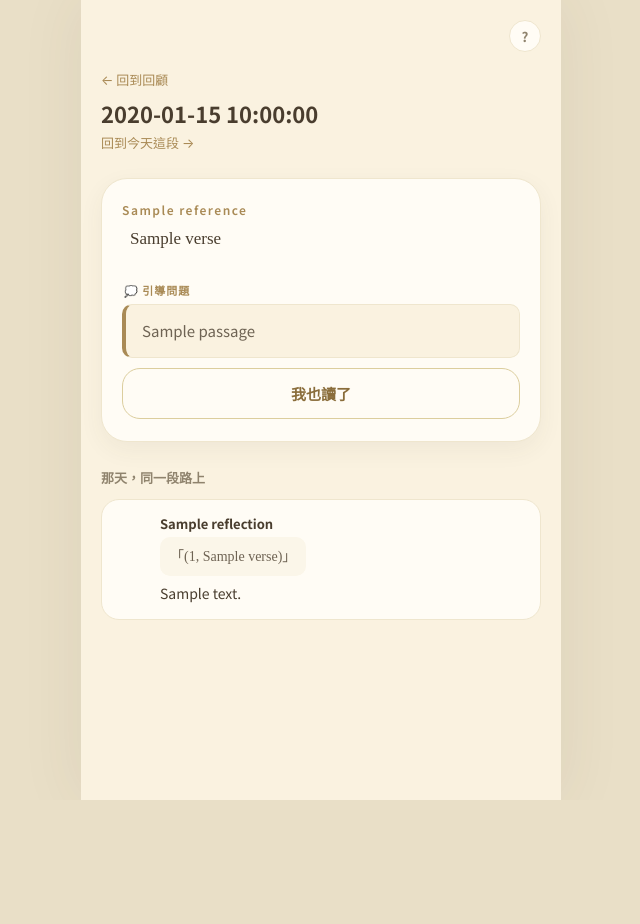
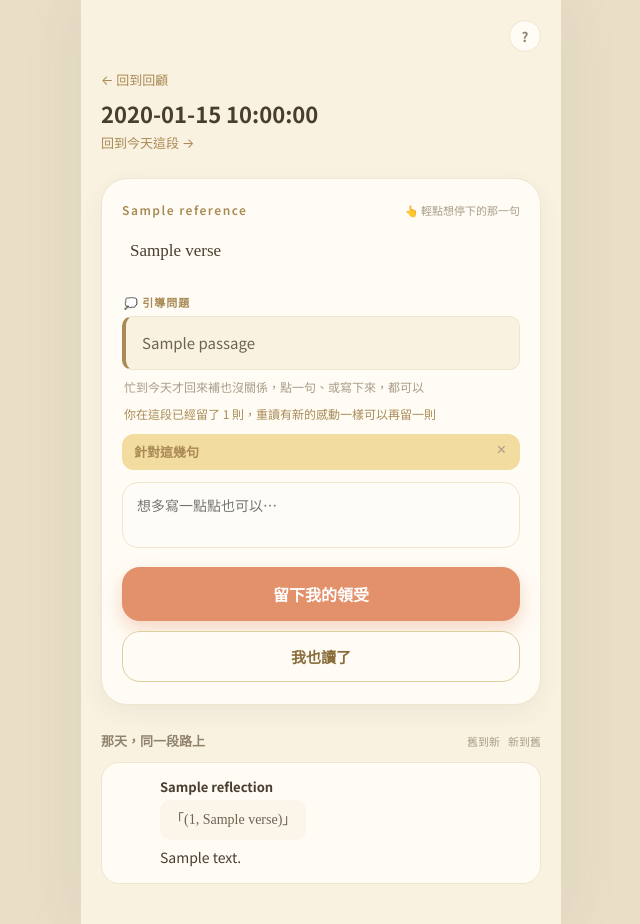
Before and after one commit to windsjp00171-star/GROUP-Devotion, a Flask app: template templates/history_day.html in a window 1280 px wide. Shown: the whole page, without its empty margins (319-959 px from the left). Before the commit the page ends 800 px from the top, so only its background shows below. Run offline with Flask 3, Linux system fonts and the light colour scheme; the template is opened without the code that fills it: most values are stand-ins (such as "Sample title", 1, 10 or a date in 2020); parts of the project's set-up code (start-up, migrations or seed data) failed here and were passed over.

Commit message:
領受不再留過一次就鎖住：可以留好幾則、可以編輯、回顧可以完整寫領受
- reflections 拿掉 (passage_id, member_id) 唯一限制，同一段經文可以累積好幾則
  不同時間點的領受，不是只能留一次；新增編輯功能，可以改自己舊的那一則
- 首頁/回顧頁的表單永遠顯示，不再因為留過就鎖住；動態牆加新舊排序切換
- 回顧頁可以完整寫領受（標記好幾句、複選經節），不再只有輕量「我也讀了」；
  /history/<今天> 直接導回首頁，避免同一天兩個網址長得不一樣
- 中途做了回應/留言功能，討論後覺得自由留言風險較高（怕引發論戰）先不做，
  已完整復原，沒有留半成品在程式碼裡
- AI 引導問題的系統提示語加強，避免用「像經文中所描述的……一樣」這種轉述
  句型鋪陳情境，讀起來更口語自然

migration SQL 見 README，寫入時有偵測到限制還沒拿掉的降級處理，不會讓核心
流程在 migration 跑之前就壞掉

```diff
--- a/app.py
+++ b/app.py
@@ -20,6 +20,8 @@ from data_store import (
     export_passage,
     get_member_by_line_id,
     get_passage_by_date,
+    get_passage_by_id,
+    get_reflection_by_id,
     get_reflections,
     get_today_passage,
     import_passages,
@@ -29,6 +31,7 @@ from data_store import (
     set_nickname,
     set_passage_for_date,
     set_today_passage,
+    update_reflection,
 )
 from plan_import import parse_plan_file
 from scripture import BOOK_NAMES, get_scripture_with_labels, resolve_book_chapter
@@ -70,6 +73,10 @@ def _current_member_id():
         return None
     member = get_member_by_line_id(get_user()["line_user_id"])
     return member["id"] if member else None
+
+
+def _sort_param() -> str:
+    return "desc" if request.args.get("sort") == "desc" else "asc"
 
 
 @app.route("/healthz")
@@ -124,15 +131,17 @@ def home():
         return render_template("no_passage.html")
 
     my_member_id = _current_member_id()
-    reflections = get_reflections(passage["id"], my_member_id)
-    mine = next((r for r in reflections if r["mine"]), None)
+    sort = _sort_param()
+    reflections = get_reflections(passage["id"], my_member_id, sort=sort)
+    my_reflection_count = sum(1 for r in reflections if r["mine"])
 
     return render_template(
         "home.html",
         passage=passage,
         verses=list(enumerate(passage["verses"])),
         reflections=reflections,
-        submitted=mine is not None,
+        my_reflection_count=my_reflection_count,
+        sort=sort,
         bible_actionbook_url=_actionbook_deep_link(passage["reference"]),
     )
 
@@ -140,11 +149,14 @@ def home():
 @app.route("/reflections", methods=["POST"])
 @login_required
 def submit_reflection():
-    # 回顧頁的「我也讀了」：針對指定（通常是過去）的那一段經文登記已讀，
-    # 不開放在回顧頁寫領受或標記哪一句——回顧是往回看，不是回頭補作業。
+    # 回顧頁：針對指定（過去）的那一段經文留領受，可以標記好幾句、可以寫字，
+    # 跟首頁「留下我的領受」是同一件事——只是忙到今天才回來補，不代表當初沒有真的
+    # 停下來讀，回頭補的領受一樣是真的領受。
     passage_id = request.form.get("passage_id")
     if passage_id:
-        add_my_reflection(passage_id, _current_member_id(), None, "")
+        verse_indexes = [int(x) for x in request.form.get("verse_indexes", "").split(",") if x.strip().isdigit()]
+        note = (request.form.get("note") or "").strip()
+        add_my_reflection(passage_id, _current_member_id(), verse_indexes, note)
         passage_date = request.form.get("passage_date")
         if passage_date:
             return redirect(url_for("history_day", passage_date=passage_date))
@@ -177,6 +189,47 @@ def admin_delete_reflection(reflection_id):
     if next_url.startswith("/"):
         return redirect(next_url)
     return redirect(url_for("home"))
+
+
+@app.route("/reflections/<reflection_id>/edit", methods=["GET", "POST"])
+@login_required
+def edit_reflection(reflection_id):
+    """改自己留過的某一則領受，不是留新的一則——想留新的一則就直接在首頁／回顧
+    再送出一次表單，同一段經文本來就可以留好幾則。"""
+    reflection = get_reflection_by_id(reflection_id)
+    my_member_id = _current_member_id()
+    if not reflection or reflection.get("member_id") != my_member_id:
+        return redirect(url_for("home"))
+
+    passage = get_passage_by_id(reflection["passage_id"])
+    if not passage:
+        return redirect(url_for("home"))
+
+    next_url = request.values.get("next") or ""
+    if next_url and not next_url.startswith("/"):
+        next_url = ""
+
+    if request.method == "POST":
+        verse_indexes = [int(x) for x in request.form.get("verse_indexes", "").split(",") if x.strip().isdigit()]
+        note = (request.form.get("note") or "").strip()
+        update_reflection(reflection_id, my_member_id, verse_indexes, note)
+        return redirect(next_url or url_for("home"))
+
+    # 舊資料只有單一 verse_index，跟 get_reflections 一樣的退回邏輯。
+    verse_indexes = reflection.get("verse_indexes") or (
+        [reflection["verse_index"]] if reflection.get("verse_index") is not None else []
+    )
+    reflection = {**reflection, "verse_indexes": verse_indexes}
+    selected_text = "／".join(passage["verses"][i] for i in verse_indexes if i < len(passage["verses"]))
+
+    return render_template(
+        "edit_reflection.html",
+        reflection=reflection,
+        passage=passage,
+        verses=list(enumerate(passage["verses"])),
+        selected_text=selected_text,
+        next_url=next_url,
+    )
 
 
 @app.route("/history")
@@ -237,10 +290,16 @@ def history_day(passage_date):
     except ValueError:
         return redirect(url_for("history"))
 
+    today_str = local_time.today().isoformat()
     # 回顧是往回看，不是提前偷看還沒發生的排程——即使直接打網址帶未來日期也擋掉，
     # 不能只靠月曆畫面沒有連結這件事（那只是不好按到，不是真的擋住）。
-    if passage_date > local_time.today().isoformat():
+    if passage_date > today_str:
         return redirect(url_for("history"))
+
+    # 今天本來就有自己的首頁，不需要在回顧底下長出另一個長得不一樣的「今天」，
+    # 兩個網址看到同一天卻不一樣的畫面只會讓人搞混。
+    if passage_date == today_str:
+        return redirect(url_for("home"))
 
     passage = get_passage_by_date(passage_date)
     if not passage:
@@ -248,8 +307,10 @@ def history_day(passage_date):
     passage = dict(passage)
     passage["guiding_question"] = passage.get("guiding_question") or DEFAULT_GUIDING_QUESTION
 
-    reflections = get_reflections(passage["id"], _current_member_id())
-    mine = next((r for r in reflections if r["mine"]), None)
+    my_member_id = _current_member_id()
+    sort = _sort_param()
+    reflections = get_reflections(passage["id"], my_member_id, sort=sort)
+    my_reflection_count = sum(1 for r in reflections if r["mine"])
 
     return render_template(
         "history_day.html",
@@ -257,7 +318,8 @@ def history_day(passage_date):
         passage_date=passage_date,
         verses=list(enumerate(passage["verses"])),
         reflections=reflections,
-        already_marked=mine is not None,
+        my_reflection_count=my_reflection_count,
+        sort=sort,
         bible_actionbook_url=_actionbook_deep_link(passage["reference"]),
     )
 
--- a/schema.sql
+++ b/schema.sql
@@ -56,8 +56,9 @@ create table if not exists reflections (
   note text not null default '',
   kind text not null default 'flower' check (kind in ('flower', 'fruit', 'butterfly', 'stone')),
   color text not null default '#EFC26B',
-  created_at timestamptz not null default now(),
-  unique (passage_id, member_id)
+  created_at timestamptz not null default now()
+  -- 沒有 unique (passage_id, member_id)：同一段經文可以留好幾則不同時間點的領受，
+  -- 不會因為留過一次就被鎖住——回頭重讀有新的感動，本來就可以再留一則。
 );
 
 create index if not exists idx_members_group on members (group_id);
--- a/static/css/style.css
+++ b/static/css/style.css
@@ -320,6 +320,12 @@ body {
   color: var(--color-muted);
 }
 
+.already-count-hint {
+  margin: 10px 2px 0;
+  font-size: 12px;
+  color: var(--color-accent);
+}
+
 .selected-verse {
   display: flex;
   align-items: flex-start;
@@ -583,11 +589,37 @@ body {
   scroll-margin-top: 20px;
 }
 
+.feed-header {
+  display: flex;
+  align-items: baseline;
+  justify-content: space-between;
+  gap: 10px;
+  margin: 8px 0 0;
+}
+
 .feed-title {
-  margin: 8px 0 0;
+  margin: 0;
   font-size: 13px;
   font-weight: 700;
   color: var(--color-label);
+}
+
+.feed-sort {
+  display: flex;
+  gap: 8px;
+  flex-shrink: 0;
+}
+
+.feed-sort__link {
+  font-size: 11px;
+  color: var(--color-muted);
+  text-decoration: none;
+}
+
+.feed-sort__link--active {
+  color: var(--color-accent);
+  font-weight: 700;
+  text-decoration: underline;
 }
 
 .feed-empty {
@@ -658,6 +690,14 @@ body {
 .feed-item__note--empty {
   font-size: 13px;
   color: var(--color-muted);
+}
+
+.feed-item__edit {
+  display: inline-block;
+  margin-top: 6px;
+  font-size: 12px;
+  color: var(--color-accent);
+  text-decoration: none;
 }
 
 .feed-item__remove-form {
@@ -927,12 +967,6 @@ body {
   color: var(--color-muted);
 }
 
-.history-marked-hint {
-  margin: 14px 0 0;
-  font-size: 13px;
-  color: var(--color-ink-soft);
-}
-
 /* ---------- 動畫 ---------- */
 
 @keyframes gentleBob {
--- /dev/null
+++ b/templates/_feed_item.html
@@ -0,0 +1,53 @@
+{# 單一則領受的卡片，首頁動態牆、回顧的歷史動態牆共用，改一個地方兩邊都會更新。
+   需要呼叫端在迴圈裡提供 r（領受）、passage；is_first_reflection=true 才會加聚焦導覽的屬性
+   （不是在這裡用 loop.first——include 進來的模板拿不到外層迴圈的 loop 變數）。 #}
+<div class="feed-item{{ ' feed-item--mine' if r.mine else '' }}"
+     {% if is_first_reflection %}data-tour-step="7" data-tour-text="每一則都是小組裡真的有人在這段經文停下的地方。"{% endif %}>
+  <span class="feed-item__mark mark mark--{{ r.kind }}" style="--mark-color:{{ r.color }}" aria-hidden="true">
+    {% if r.kind == 'flower' %}
+      <span class="mark__petal mark__petal--t"></span>
+      <span class="mark__petal mark__petal--b"></span>
+      <span class="mark__petal mark__petal--l"></span>
+      <span class="mark__petal mark__petal--r"></span>
+      <span class="mark__center"></span>
+    {% elif r.kind == 'fruit' %}
+      <span class="mark__stem"></span>
+      <span class="mark__body"></span>
+    {% elif r.kind == 'butterfly' %}
+      <span class="mark__wing mark__wing--l"></span>
+      <span class="mark__wing mark__wing--r"></span>
+      <span class="mark__antenna"></span>
+    {% elif r.kind == 'stone' %}
+      <span class="mark__rock"></span>
+      <span class="mark__shine"></span>
+    {% endif %}
+  </span>
+  <div class="feed-item__body">
+    <p class="feed-item__name">{{ '你' if r.mine else r.name }}</p>
+    {% for vi in r.verse_indexes %}
+    <p class="feed-item__verse">
+      {% if passage.verse_labels and passage.verse_labels[vi] %}<span class="feed-item__verse-num">{{ passage.verse_labels[vi] }}</span>{% endif %}
+      「{{ passage.verses[vi] }}」
+    </p>
+    {% endfor %}
+    {% if r.note and r.note.strip() %}
+    <p class="feed-item__note">{{ r.note }}</p>
+    {% elif r.verse_indexes %}
+    <p class="feed-item__note feed-item__note--empty">{{ '你' if r.mine else r.name }} 也在這幾句停下了腳步，沒有多寫什麼</p>
+    {% else %}
+    <p class="feed-item__note feed-item__note--empty">{{ '你' if r.mine else r.name }} 也讀了這段</p>
+    {% endif %}
+
+    {% if r.mine %}
+    <a class="feed-item__edit" href="{{ url_for('edit_reflection', reflection_id=r.id, next=request.path) }}">編輯</a>
+    {% endif %}
+  </div>
+  {% if current_user_is_admin %}
+  <form class="feed-item__remove-form" method="post" action="{{ url_for('admin_delete_reflection', reflection_id=r.id) }}"
+        onsubmit="return confirm('移除這則領受？當事人不會收到通知。');">
+    <input type="hidden" name="csrf_token" value="{{ csrf_token() }}">
+    <input type="hidden" name="next" value="{{ request.path }}">
+    <button type="submit" class="feed-item__remove" aria-label="移除這則領受">×</button>
+  </form>
+  {% endif %}
+</div>
--- a/templates/history_day.html
+++ b/templates/history_day.html
@@ -13,11 +13,14 @@
   </header>
 
   <section class="passage-card">
-    <p class="passage-ref">{{ passage.reference }}</p>
+    <div class="passage-ref-row">
+      <p class="passage-ref">{{ passage.reference }}</p>
+      <p class="tap-hint" aria-hidden="true">👆 輕點想停下的那一句</p>
+    </div>
 
-    <div class="passage-text">
+    <div class="passage-text" id="passage-text">
       {% for index, verse in verses %}
-      <p class="verse-static">
+      <p class="verse" data-verse-index="{{ index }}">
         {% if passage.verse_labels and passage.verse_labels[index] %}<span class="verse-num">{{ passage.verse_labels[index] }}</span>{% endif %}
         {{ verse }}
       </p>
@@ -28,72 +31,48 @@
       <p class="prompt-label">💭 引導問題</p>
       <p class="prompt">{{ passage.guiding_question }}</p>
     </div>
+    <p class="prompt-hint">忙到今天才回來補也沒關係，點一句、或寫下來，都可以</p>
 
-    {% if not already_marked %}
+    {% if my_reflection_count %}
+    <p class="already-count-hint">你在這段已經留了 {{ my_reflection_count }} 則，重讀有新的感動一樣可以再留一則</p>
+    {% endif %}
+
+    <form class="reflection-form" method="post" action="{{ url_for('submit_reflection') }}">
+      <input type="hidden" name="csrf_token" value="{{ csrf_token() }}">
+      <input type="hidden" name="passage_id" value="{{ passage.id }}">
+      <input type="hidden" name="passage_date" value="{{ passage_date }}">
+      <input type="hidden" name="verse_indexes" id="verse-index-input" value="">
+      <p class="selected-verse" id="selected-verse" hidden>
+        <span class="selected-verse__label">針對這幾句</span>
+        <span class="selected-verse__text" id="selected-verse-text"></span>
+        <button type="button" class="selected-verse__clear" id="selected-verse-clear" aria-label="取消標記">×</button>
+      </p>
+      <textarea name="note" placeholder="想多寫一點點也可以…"></textarea>
+      <button type="submit" class="btn btn--primary">留下我的領受</button>
+    </form>
     <form method="post" action="{{ url_for('submit_reflection') }}">
       <input type="hidden" name="csrf_token" value="{{ csrf_token() }}">
       <input type="hidden" name="passage_id" value="{{ passage.id }}">
       <input type="hidden" name="passage_date" value="{{ passage_date }}">
       <button type="submit" class="btn btn--ghost">我也讀了</button>
     </form>
-    {% else %}
-    <p class="history-marked-hint">你也讀過這段了</p>
-    {% endif %}
   </section>
 
   <section class="feed" id="feed">
-    <p class="feed-title">那天，同一段路上</p>
+    <div class="feed-header">
+      <p class="feed-title">那天，同一段路上</p>
+      <div class="feed-sort">
+        <a class="feed-sort__link{{ ' feed-sort__link--active' if sort == 'asc' else '' }}" href="{{ url_for('history_day', passage_date=passage_date, sort='asc') }}#feed">舊到新</a>
+        <a class="feed-sort__link{{ ' feed-sort__link--active' if sort == 'desc' else '' }}" href="{{ url_for('history_day', passage_date=passage_date, sort='desc') }}#feed">新到舊</a>
+      </div>
+    </div>
 
     {% if not reflections %}
     <p class="feed-empty">那天還沒有人留下什麼。</p>
     {% endif %}
 
     {% for r in reflections %}
-    <div class="feed-item{{ ' feed-item--mine' if r.mine else '' }}">
-      <span class="feed-item__mark mark mark--{{ r.kind }}" style="--mark-color:{{ r.color }}" aria-hidden="true">
-        {% if r.kind == 'flower' %}
-          <span class="mark__petal mark__petal--t"></span>
-          <span class="mark__petal mark__petal--b"></span>
-          <span class="mark__petal mark__petal--l"></span>
-          <span class="mark__petal mark__petal--r"></span>
-          <span class="mark__center"></span>
-        {% elif r.kind == 'fruit' %}
-          <span class="mark__stem"></span>
-          <span class="mark__body"></span>
-        {% elif r.kind == 'butterfly' %}
-          <span class="mark__wing mark__wing--l"></span>
-          <span class="mark__wing mark__wing--r"></span>
-          <span class="mark__antenna"></span>
-        {% elif r.kind == 'stone' %}
-          <span class="mark__rock"></span>
-          <span class="mark__shine"></span>
-        {% endif %}
-      </span>
-      <div class="feed-item__body">
-        <p class="feed-item__name">{{ '你' if r.mine else r.name }}</p>
-        {% for vi in r.verse_indexes %}
-        <p class="feed-item__verse">
-          {% if passage.verse_labels and passage.verse_labels[vi] %}<span class="feed-item__verse-num">{{ passage.verse_labels[vi] }}</span>{% endif %}
-          「{{ passage.verses[vi] }}」
-        </p>
-        {% endfor %}
-        {% if r.note and r.note.strip() %}
-        <p class="feed-item__note">{{ r.note }}</p>
-        {% elif r.verse_indexes %}
-        <p class="feed-item__note feed-item__note--empty">{{ '你' if r.mine else r.name }} 也在這幾句停下了腳步，沒有多寫什麼</p>
-        {% else %}
-        <p class="feed-item__note feed-item__note--empty">{{ '你' if r.mine else r.name }} 也讀了這段</p>
-        {% endif %}
-      </div>
-      {% if current_user_is_admin %}
-      <form class="feed-item__remove-form" method="post" action="{{ url_for('admin_delete_reflection', reflection_id=r.id) }}"
-            onsubmit="return confirm('移除這則領受？當事人不會收到通知。');">
-        <input type="hidden" name="csrf_token" value="{{ csrf_token() }}">
-        <input type="hidden" name="next" value="{{ request.path }}">
-        <button type="submit" class="feed-item__remove" aria-label="移除這則領受">×</button>
-      </form>
-      {% endif %}
-    </div>
+    {% include "_feed_item.html" %}
     {% endfor %}
   </section>
 
```
Also changed, not shown: ai_guide.py (+7 -3 lines), data_store.py (+78 -26 lines), templates/edit_reflection.html (added, +43 -0 lines), templates/home.html (+13 -55 lines), CHANGELOG.md, README.md.
